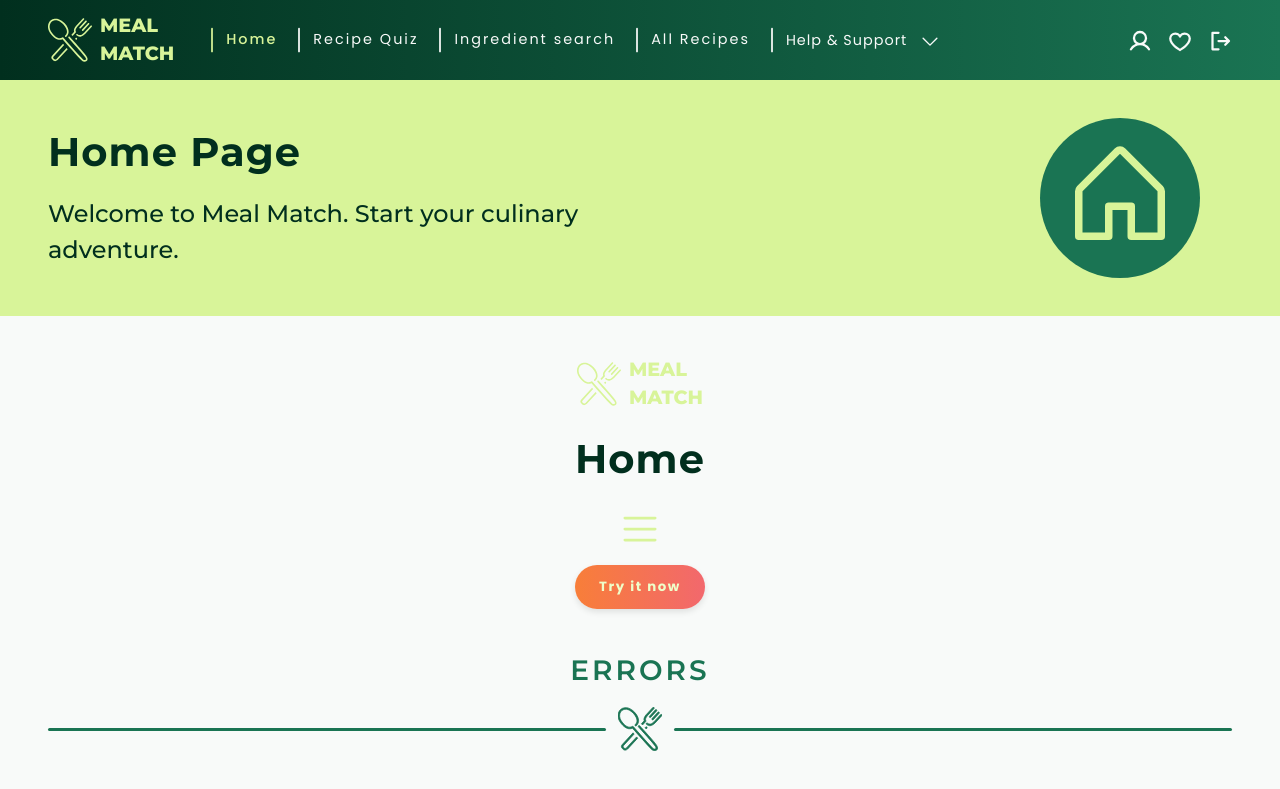
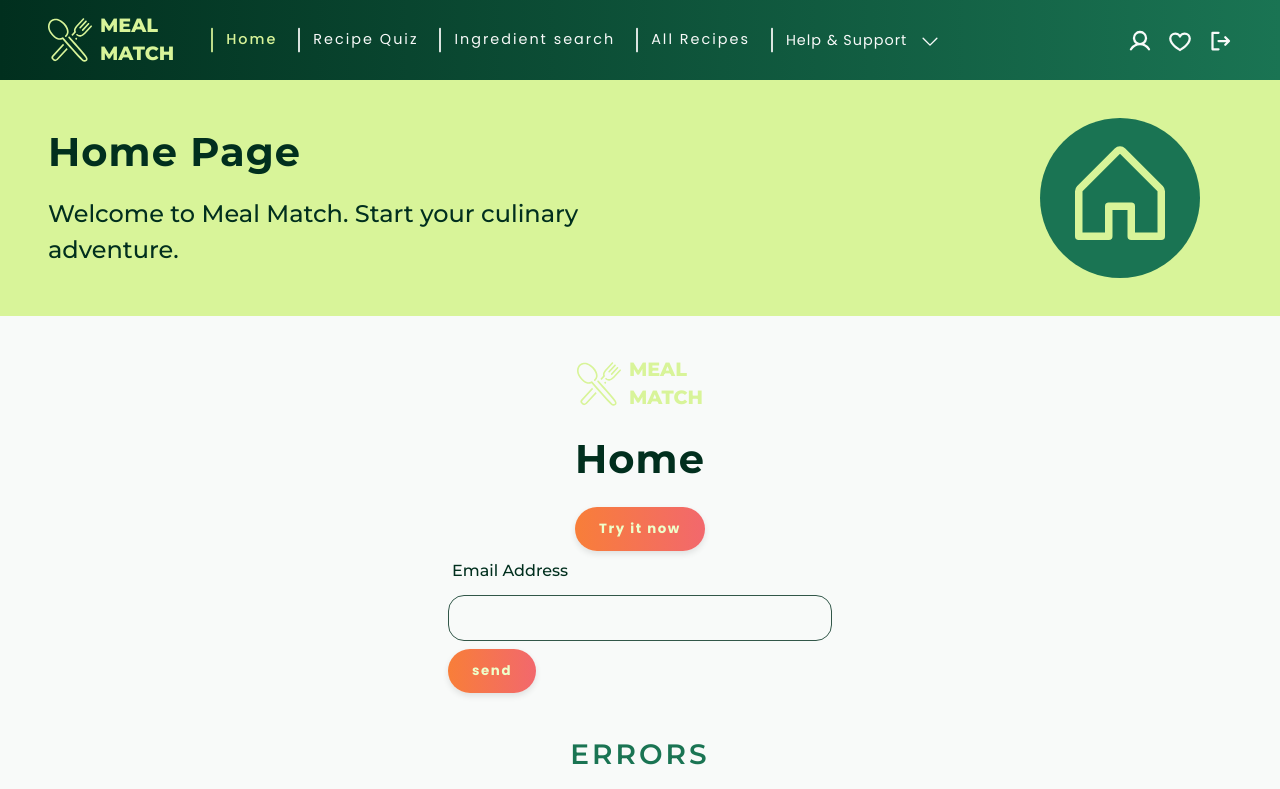
Before and after one commit to AnneKluytmans/novi-frontend-final-project-meal-match, a React (Vite) app: page / in a window 1280 px wide. Shown: the top 789 px of the page. Built offline with nearby package versions, Linux system fonts and the light colour scheme.

Commit message:
Styled input field component

```diff
--- a/src/components/form/inputField/InputField.css
+++ b/src/components/form/inputField/InputField.css
@@ -0,0 +1,42 @@
+.input-field {
+    display: flex;
+    flex-direction: column;
+    gap: 0.75rem;
+}
+
+.input-field__label {
+    font-family: "Montserrat", "Arial", "Helvetica", sans-serif;
+    font-weight: 500;
+    margin-left: 0.25rem;
+}
+
+.input-field__field {
+    opacity: 0.8;
+    background-color: var(--light);
+    border: 1px solid var(--dark);
+    border-radius: 1rem;
+
+    padding: 0.75rem;
+    width: 24rem;
+}
+
+.input-field__field:focus {
+    outline: none;
+    border: 2px solid var(--primary-dark);
+    opacity: 1;
+}
+
+.input-field__error {
+    background-color: var(--light);
+    border-radius: 0.5rem;
+    box-shadow: 0 2px 5px rgba(1, 47, 30, 0.4);
+
+    padding: 0.5rem 0.8rem;
+    margin: 0 0 0.25rem;
+    display: flex;
+    gap: 0.5rem;
+}
+
+.input-field__error p {
+    font-size: 0.875rem;
+}
--- a/src/components/form/inputField/InputField.jsx
+++ b/src/components/form/inputField/InputField.jsx
@@ -1,3 +1,4 @@
+import { WarningCircle } from '@phosphor-icons/react';
 import './InputField.css';
 
 
@@ -6,14 +7,19 @@ function InputField( { label, type = 'text', id, name, register, validation, err
         <div className="input-field">
             <label htmlFor={id} className="input-field__label">
                 {label}
-                <input
-                    className="input-field__field"
-                    type={type}
-                    id={id}
-                    {...register(name, validation)}
-                />
             </label>
-            {error && <p className="input-field__error">{error.message} </p>}
+            <input
+                className="input-field__field"
+                type={type}
+                id={id}
+                {...register(name, validation)}
+            />
+            {error &&
+                <span className="input-field__error">
+                    <WarningCircle size={28} color="#F87E39" weight="fill"/>
+                    <p> {error.message} </p>
+                </span>
+            }
         </div>
     );
 }
--- a/src/index.css
+++ b/src/index.css
@@ -14,7 +14,7 @@
 
 :root {
     --primary: #D8F499;
-    --primary-light: rgba(216, 244, 153, 0.4);
+    --primary-light: rgba(216, 244, 153, 0.5);
     --primary-dark: #1A7453;
     --secondary-orange: #F87E39;
     --secondary-pink: #F2686D;
--- a/src/pages/homePage/Home.jsx
+++ b/src/pages/homePage/Home.jsx
@@ -1,20 +1,23 @@
-import { List, X, House } from '@phosphor-icons/react';
+import { useForm } from 'react-hook-form';
+import { House } from '@phosphor-icons/react';
 import Button from '../../components/buttons/button/Button.jsx';
 import Loader from '../../components/loader/Loader.jsx';
 import ErrorMessage from '../../components/errorMessage/ErrorMessage.jsx';
 import Logo from '../../components/logo/Logo.jsx';
 import SectionDivider from '../../components/sectionDivider/SectionDivider.jsx';
-import Dropdown from '../../components/dropdowns/dropdown/Dropdown.jsx';
 import Header from '../../components/header/Header.jsx';
+import InputField from '../../components/form/inputField/InputField.jsx';
 import './Home.css';
-import NavLinkItem from "../../components/navigation/navLinkItem/NavLinkItem.jsx";
-import DropdownItem from "../../components/navigation/dropdownItem/DropdownItem.jsx";
-import DropdownNavigation from "../../components/navigation/dropdownNavigation/DropdownNavigation.jsx";
-import HamburgerMenu from "../../components/navigation/hamburgerMenu/HamburgerMenu.jsx";
 
 
 
 function Home() {
+    const { handleSubmit, formState: { errors }, register } = useForm();
+
+    function handleFormSubmit(data) {
+        console.log(data);
+    }
+
     return (
       <>
           <Header
@@ -26,13 +29,32 @@ function Home() {
               <section className="home-section inner-content-container__column">
                   <Logo />
                   <h1>Home</h1>
-                  <HamburgerMenu />
                   <Button
                       className="btn btn__default"
                       onClick={() => { console.log("This button is clicked!"); }}
                   >
                       Try it now
                   </Button>
+                  <form onSubmit={handleSubmit(handleFormSubmit)}>
+                      <InputField
+                          id="email-field"
+                          type="email"
+                          name="email"
+                          label="Email Address"
+                          register={register}
+                          validation={{
+                              required: 'Email is required',
+                              maxLength: { value: 50, message: `Email cannot exceed 50 characters` }
+                          }}
+                          error={errors.email}
+                      />
+                      <Button
+                          type="submit"
+                          className="btn btn__default"
+                      >
+                          send
+                      </Button>
+                  </form>
                   <SectionDivider title="Errors"/>
                   <Loader text="Finding delicious recipes just for you...🍝"/>
                   <Loader />
```
